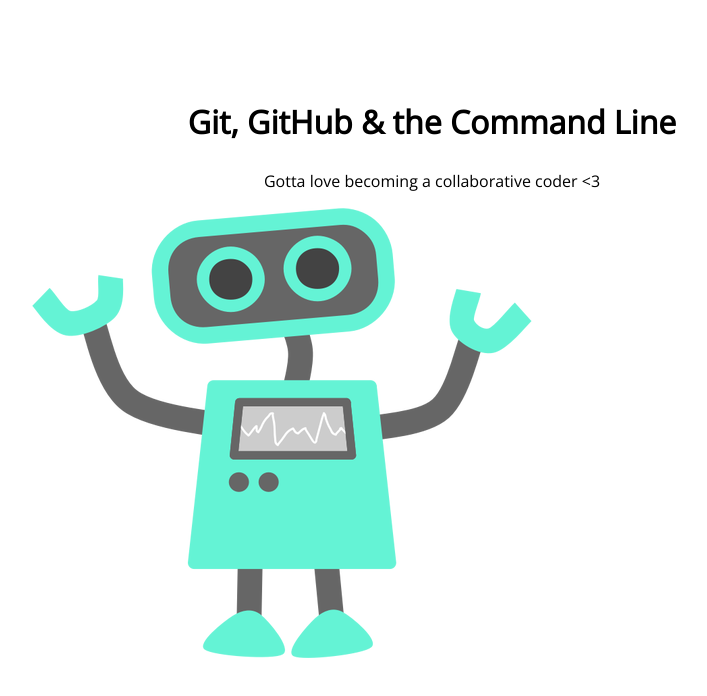
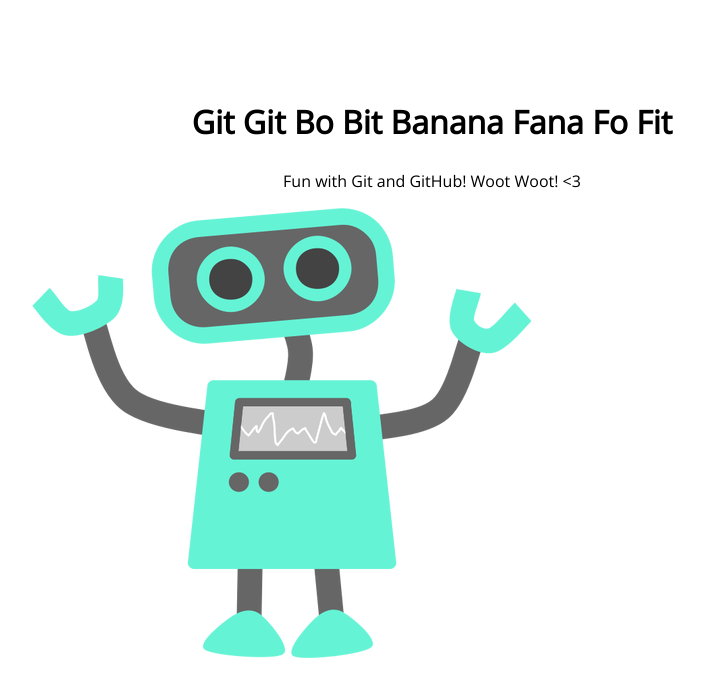
Before and after one commit to Aimzilla/Skillcrush-105-project, a plain HTML site: page index.html in a window 1280 px wide. Shown: the whole page, without its empty margins (208-915 px from the left). Drawn offline with nearby package versions, Linux system fonts and the light colour scheme.

Commit message:
Changed text for fun

```diff
--- a/index.html
+++ b/index.html
@@ -8,8 +8,8 @@
 </head>
 <body>
 	<section>
-		<h1>Git, GitHub & the Command Line</h1>
-		<p>Gotta love becoming a collaborative coder <3</p>
+		<h1>Git Git Bo Bit Banana Fana Fo Fit</h1>
+		<p>Fun with Git and GitHub!  Woot Woot! <3</p>
 		<img src="img/happy-blue-robot.png">
 	</section>
 </body>
```
